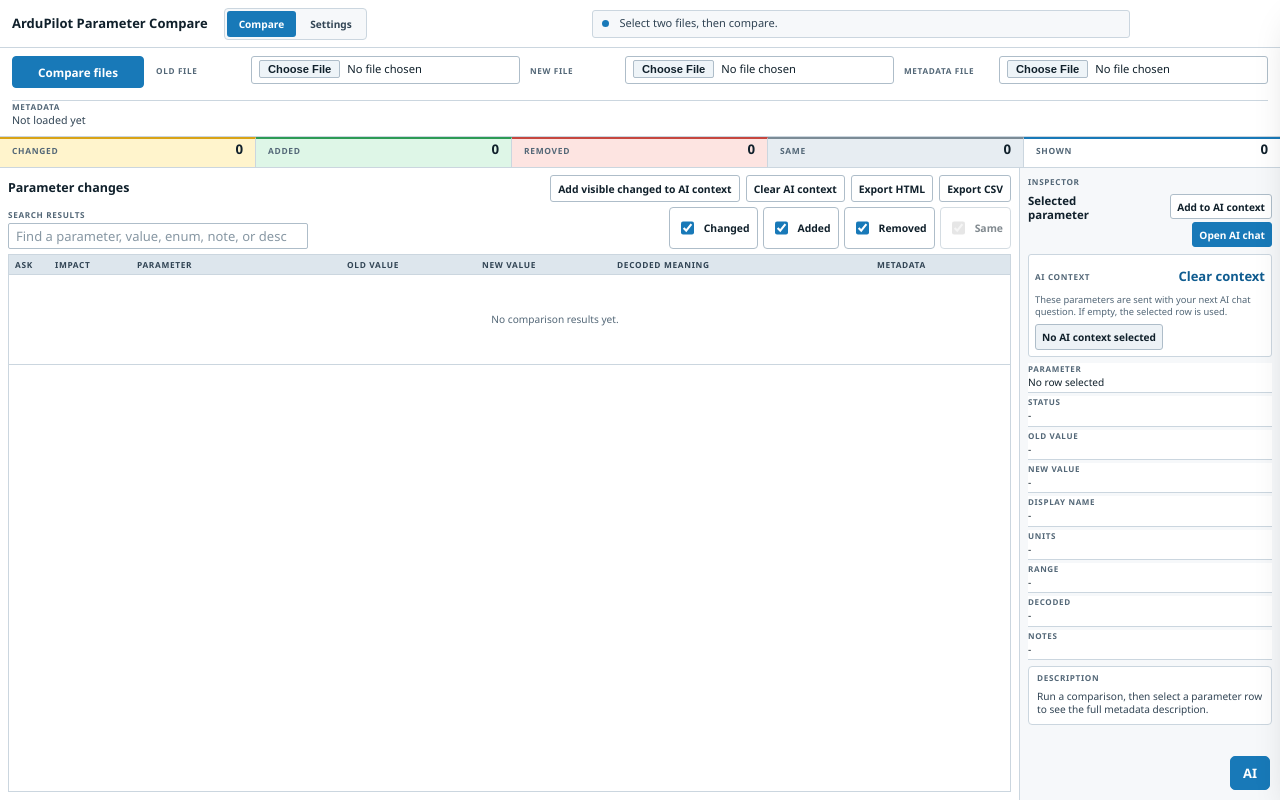
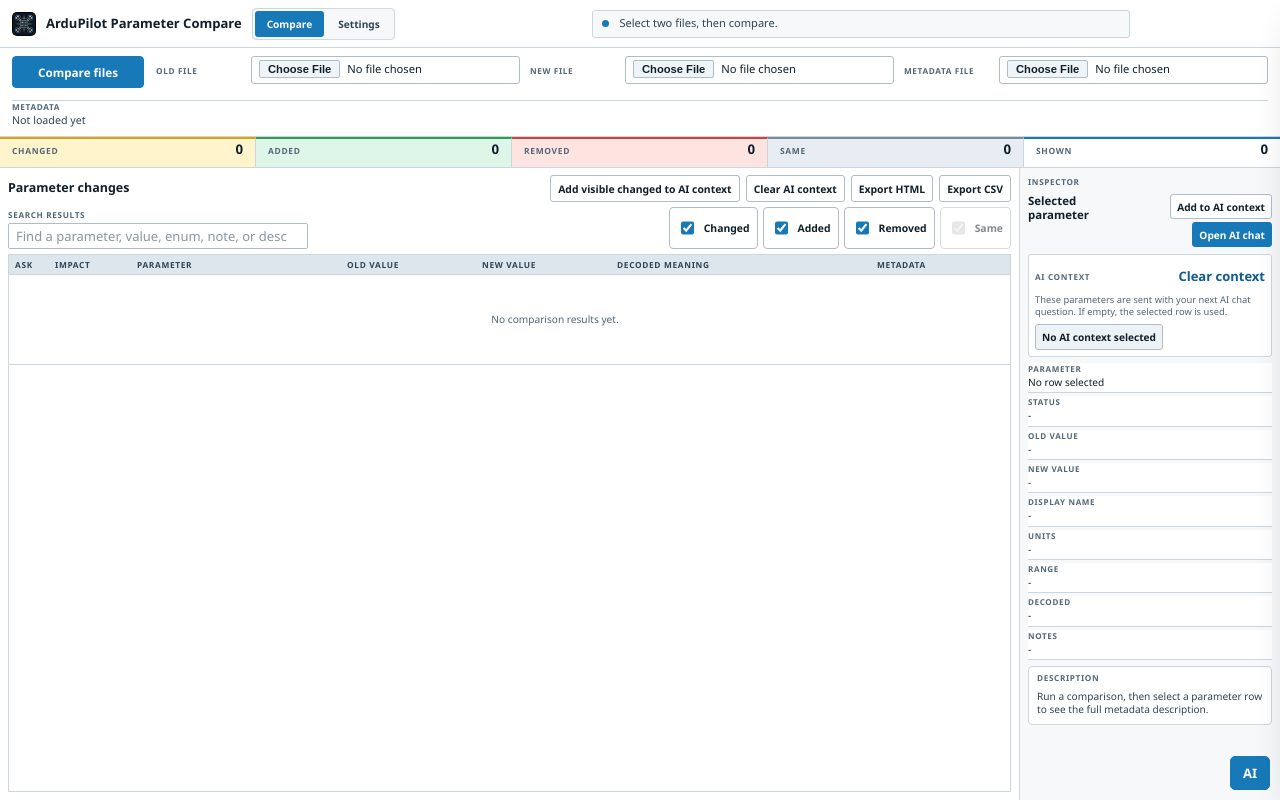
Before and after one commit to aero-oli/Param-Compare, an Electron app: page index.html in a window 1280 px wide. Drawn offline with Linux system fonts and the light colour scheme; no server answers.

Commit message:
implementing ci/cd

```diff
--- a/electron-main.js
+++ b/electron-main.js
@@ -1,6 +1,7 @@
 "use strict";
 
 const { app, BrowserWindow, Menu, safeStorage, shell } = require("electron");
+const path = require("path");
 const { createApp } = require("./server");
 const { createDesktopKeyStore } = require("./desktop-key-store");
 
@@ -21,6 +22,10 @@ function serverUrl(server) {
   return `http://127.0.0.1:${address.port}/`;
 }
 
+function windowIconPath() {
+  return path.join(__dirname, "assets", "icons", "icon.png");
+}
+
 async function createMainWindow() {
   const desktopKeyStore = createDesktopKeyStore({
     safeStorage,
@@ -35,6 +40,7 @@ async function createMainWindow() {
     minWidth: 980,
     minHeight: 680,
     title: "ArduPilot Param Compare",
+    icon: windowIconPath(),
     backgroundColor: "#151a1f",
     titleBarStyle: "hidden",
     titleBarOverlay: {
--- a/index.html
+++ b/index.html
@@ -22,6 +22,7 @@
   <div class="app-shell">
     <header class="app-header">
       <div class="brand-block">
+        <img class="app-logo" src="./assets/icons/icon.png" alt="" width="24" height="24">
         <h1>ArduPilot Parameter Compare</h1>
         <nav class="app-nav" aria-label="App views">
           <button id="compareNavButton" class="nav-button is-active" type="button" data-view-target="compare">Compare</button>
--- a/styles.css
+++ b/styles.css
@@ -3967,8 +3967,15 @@ body {
 .brand-block {
   display: flex;
   align-items: center;
-  gap: 16px;
+  gap: 10px;
   min-width: 0;
+}
+
+.app-logo {
+  width: 24px;
+  height: 24px;
+  flex: 0 0 auto;
+  border-radius: 5px;
 }
 
 .app-header h1 {
```
Also changed, not shown: package.json (+10 -2 lines), .github/dependabot.yml (added), .github/workflows/ci.yml (added), .github/workflows/release.yml (added), README.md, assets/icons/icon.png (added), build/icon.ico (added), build/icon.png (added), 1 other file.
